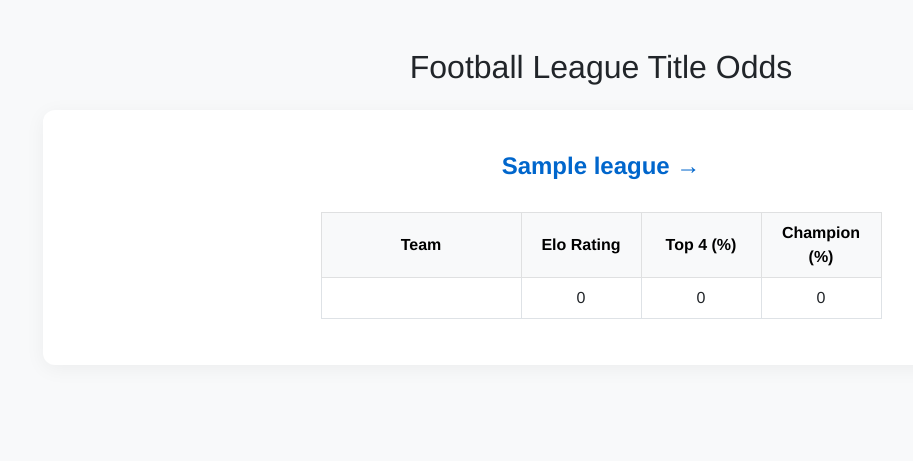
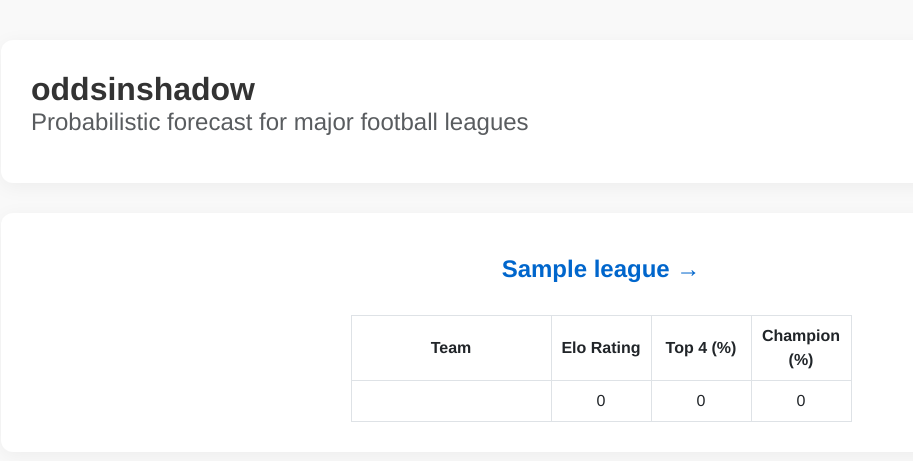
Before and after one commit to prrlesmac/footy_odds_fe, a Flask app: template templates/landing_page.html in a window 1280 px wide. Shown: the top 461 px of the page, without its empty margins (39-952 px from the left). Run offline with Flask 3, Linux system fonts and the light colour scheme; the template is opened without the code that fills it: most values are stand-ins (such as "Sample title", 1, 10 or a date in 2020); parts of the project's set-up code (start-up, migrations or seed data) failed here and were passed over.

Commit message:
front end improvements

```diff
--- a/templates/landing_page.html
+++ b/templates/landing_page.html
@@ -3,16 +3,36 @@
 
 <head>
     <meta charset="UTF-8">
-    <title>Football League Title Odds</title>
+    <title>Probabilistic Forecasts for Major Sports League</title>
     <link rel="stylesheet" href="https://cdn.jsdelivr.net/npm/bootstrap@5.3.0/dist/css/bootstrap.min.css">
     <style>
         body {
-            background-color: #f8f9fa;
-            font-family: 'Helvetica Neue', sans-serif;
+            background-color: #f9f9f9;
+            font-family: 'Helvetica Neue', Helvetica, Arial, sans-serif;
+        }
+
+        .main-container {
+            margin: 40px auto;
+            max-width: 1200px;
+        }
+
+        .page-header {
+            background: white;
+            padding: 30px;
+            margin-bottom: 30px;
+            border-radius: 12px;
+            box-shadow: 0 4px 20px rgba(0, 0, 0, 0.05);
+            text-align: left;
+        }
+
+        .page-header h2 {
+            margin: 0;
+            font-weight: 600;
+            color: #333;
         }
 
         .league-section {
-            background: #fff;
+            background: white;
             padding: 30px;
             margin-bottom: 30px;
             border-radius: 12px;
@@ -21,7 +41,7 @@
 
         .league-title {
             margin-bottom: 20px;
-            font-weight: bold;
+            font-weight: 600;
             font-size: 1.5rem;
             text-align: center;
         }
@@ -45,24 +65,42 @@
         .odds-cell {
             font-weight: 500;
             text-align: center;
+            color: #000;
         }
 
         table th,
         table td {
             text-align: center;
             vertical-align: middle;
+            padding: 10px;
         }
 
         table {
             margin: 0 auto;
         }
+
+        thead th {
+            font-weight: 600;
+            border-bottom: 2px solid #ddd;
+            background-color: #f5f5f5;
+        }
+
+        .last-updated {
+            text-align: center;
+            margin-top: 30px;
+            color: #6c757d;
+            font-size: 0.875rem;
+        }
     </style>
 </head>
 
 <body>
-    <div class="container mt-5">
+    <div class="main-container">
+        <div class="page-header">
+            <h2><a href="/" style="color: #333; text-decoration: none;">oddsinshadow</a></h2>
+            <h4 class="text-start mb-3 text-muted">Probabilistic forecast for major football leagues</h4>
+        </div>
 
-        <h2 class="mb-4 text-center">Football League Title Odds</h2>
         {% for league, items in league_data.items() %}
         {% set teams = items %}
         <div class="league-section">
@@ -77,30 +115,29 @@
             {% else %}
             {% set odds_cols = ['top_4','champion'] %}
             {% endif %}
-            <table class="table table-bordered table-hover" width="500"
-                style="width: 500px !important; table-layout: fixed;">
-                <thead class="table-light">
+            <table class="table table-bordered table-hover" style="width: 500px; table-layout: fixed; margin: 0 auto;">
+                <thead>
                     <tr>
-                        <th width="200">Team</th>
-                        <th width="120">Elo Rating</th>
+                        <th style="width:200px;">Team</th>
+                        <th style="width:100px;">Elo Rating</th>
                         {% if is_continental %}
-                        <th width="120">Semifinal (%)</th>
-                        <th width="120">Final (%)</th>
+                        <th style="width:100px;">Semifinal (%)</th>
+                        <th style="width:100px;">Final (%)</th>
                         {% else %}
-                        <th width="120">Top 4 (%)</th>
+                        <th style="width:100px;">Top 4 (%)</th>
                         {% endif %}
-                        <th width="120">Champion (%)</th>
+                        <th style="width:100px;">Champion (%)</th>
                     </tr>
                 </thead>
                 <tbody>
                     {% for team in teams[:5] %}
                     <tr>
-                        <td width="250">{{team['team']}}</td>
-                        <td width="120">{{team['elo'] | round | int }}</td>
+                        <td>{{team['team']}}</td>
+                        <td>{{team['elo'] | round | int }}</td>
                         {% for col in odds_cols %}
                         {% set val = 100*team[col] %}
                         {% set bg_color = "hsl(39, 100%, " ~ (100 - val * 0.5) ~ "%)" %}
-                        <td class="odds-cell" width="120" style="background-color: {{ bg_color }};">
+                        <td class="odds-cell" style="background-color: {{ bg_color }};">
                             {{ "%d"|format(val|round) }}
                         </td>
                         {% endfor %}
```
Also changed, not shown: templates/league_odds.html (+64 -28 lines).
